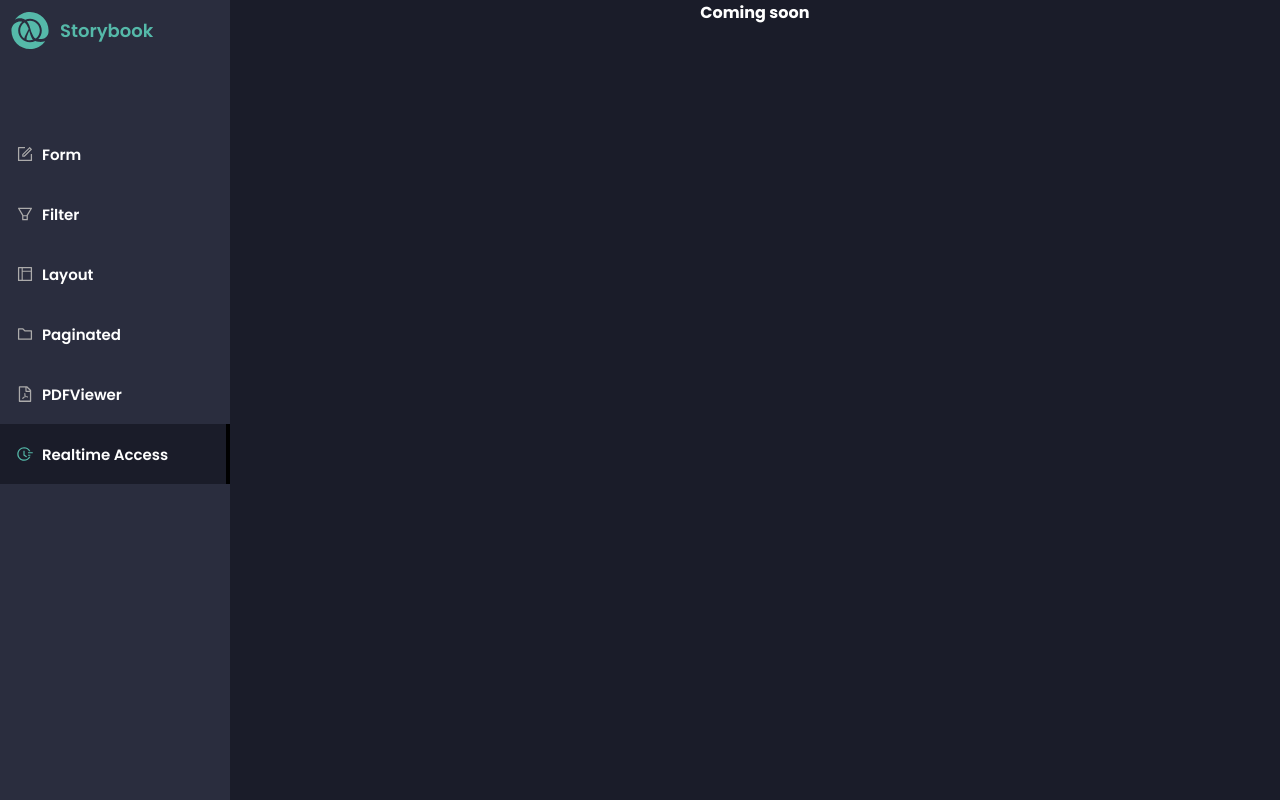
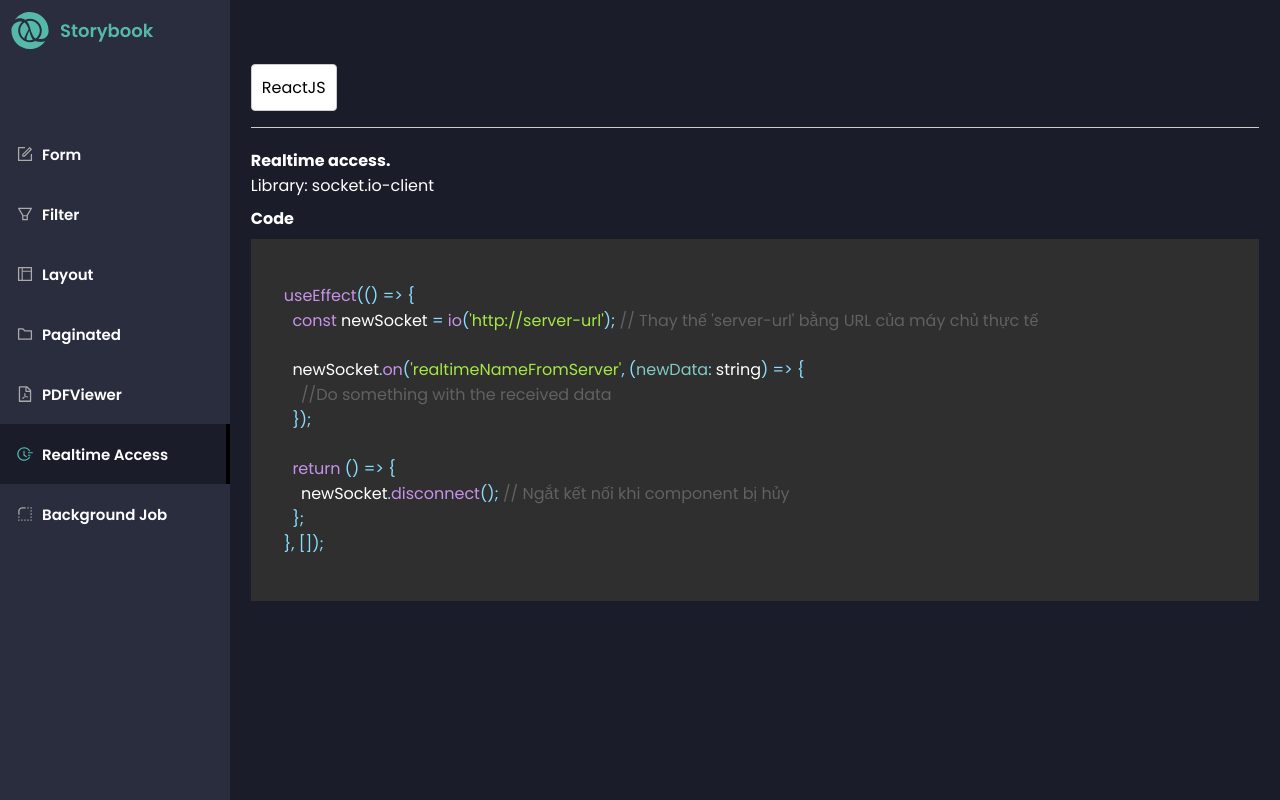
Before and after one commit to An7112/storybook, a React (Create React App) app: page /realtime in a window 1280 px wide. Built offline with nearby package versions, Linux system fonts and the light colour scheme; a web font is replaced by a local one.

Commit message:
realtime access

```diff
--- a/src/App.tsx
+++ b/src/App.tsx
@@ -8,6 +8,7 @@ import Layout from 'pages/layout/layout';
 import Paginated from 'pages/paginated/paginated';
 import PDFViewer from 'pages/pdf-viewer/pdfViewer';
 import Realtime from 'pages/realtime/realtime';
+import BackgroundJob from 'pages/background-job/background-job';
 function App() {
 
   return (
@@ -23,6 +24,7 @@ function App() {
             <Route path='/paginated' element={<Paginated />} />
             <Route path='/pdfviewer' element={<PDFViewer />} />
             <Route path='/realtime' element={<Realtime />} />
+            <Route path='/backgroundjob' element={<BackgroundJob />} />
           </Routes>
         </div>
       </div>
--- /dev/null
+++ b/src/pages/background-job/background-job.tsx
@@ -0,0 +1,9 @@
+import React from 'react'
+
+function BackgroundJob() {
+  return (
+    <h3>background-job</h3>
+  )
+}
+
+export default BackgroundJob
--- a/src/pages/realtime/realtime.tsx
+++ b/src/pages/realtime/realtime.tsx
@@ -1,8 +1,49 @@
-import React from 'react'
+import Tabs from 'component/tabs/tabs';
+import React, { useCallback } from 'react'
+import { Prism as SyntaxHighlighter } from 'react-syntax-highlighter';
+import { materialDark } from 'react-syntax-highlighter/dist/esm/styles/prism';
+interface TabProps {
+  tabKey: string;
+}
+const CustomListView: React.FC<TabProps> = (props) => {
 
+  const realtime = `
+    useEffect(() => {
+      const newSocket = io('http://server-url'); // Thay thế 'server-url' bằng URL của máy chủ thực tế
+
+      newSocket.on('realtimeNameFromServer', (newData: string) => {
+        //Do something with the received data
+      });
+
+      return () => {
+        newSocket.disconnect(); // Ngắt kết nối khi component bị hủy
+      };
+    }, []);
+  `;
+
+  return (
+    <div className='container-custom'>
+      <div>
+        <h3>Realtime access.</h3>
+        <p>Library: socket.io-client</p>
+      </div>
+
+      <div className='source-code'>
+        <h3>Code</h3>
+        <SyntaxHighlighter language="javascript" style={materialDark}>
+          {realtime}
+        </SyntaxHighlighter>
+      </div>
+    </div>
+  );
+}
 function Realtime() {
+  const Item = useCallback((props: TabProps) => {
+    return <CustomListView {...props} />;
+  }, []);
+
   return (
-    <h3>Coming soon</h3>
+    <Tabs tabList={[{ id: 1, title: 'ReactJS' }]} RowList={Item} />
   )
 }
 
--- a/src/util/links/links.tsx
+++ b/src/util/links/links.tsx
@@ -5,7 +5,8 @@ import {
     AiOutlineLayout,
     AiOutlineFolder,
     AiOutlineFilePdf,
-    AiOutlineFieldTime
+    AiOutlineFieldTime,
+    AiOutlineRadiusUpleft
 } from 'react-icons/ai'
 
 export const linkList: Array<sidebarModal> = [
@@ -39,4 +40,9 @@ export const linkList: Array<sidebarModal> = [
         name: "Realtime Access",
         icon: <AiOutlineFieldTime style={{ fontSize: '18' }} />
     },
+    {
+        link: "backgroundjob",
+        name: "Background Job",
+        icon: <AiOutlineRadiusUpleft style={{ fontSize: '18' }} />
+    },
 ]
```
